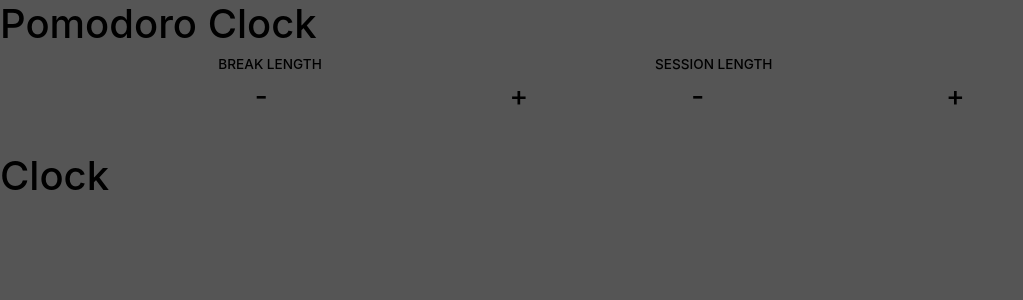
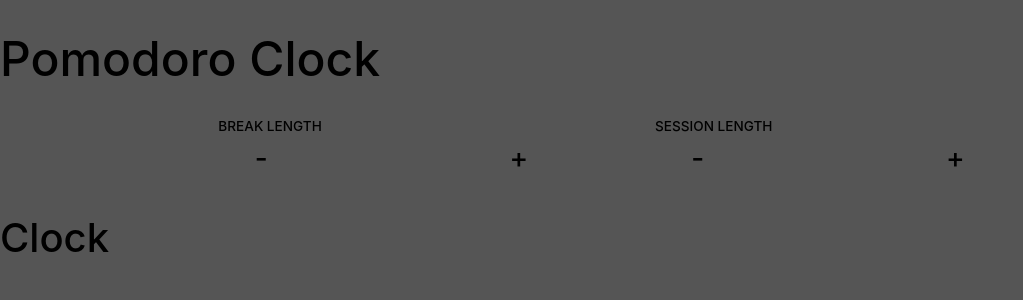
Before and after one commit to MarkFSkinner/pomodoro-clock, a React (Create React App) app: page / in a window 1280 px wide. Shown: the top 300 px of the page, without its empty margins (0-1023 px from the left). Built offline with nearby package versions, Linux system fonts and the light colour scheme.

Commit message:
Add bootstrap formating to Title component

```diff
--- a/src/components/Title.js
+++ b/src/components/Title.js
@@ -1,8 +1,10 @@
 import React from 'react';
 
 const Title = () => (
-  <div id='clock_title'>
-    <h1>Pomodoro Clock</h1>
+  <div className="row">
+    <div className="col-12">
+      <h1 id="header">Pomodoro Clock</h1>
+    </div>
   </div>
 );
 
```
